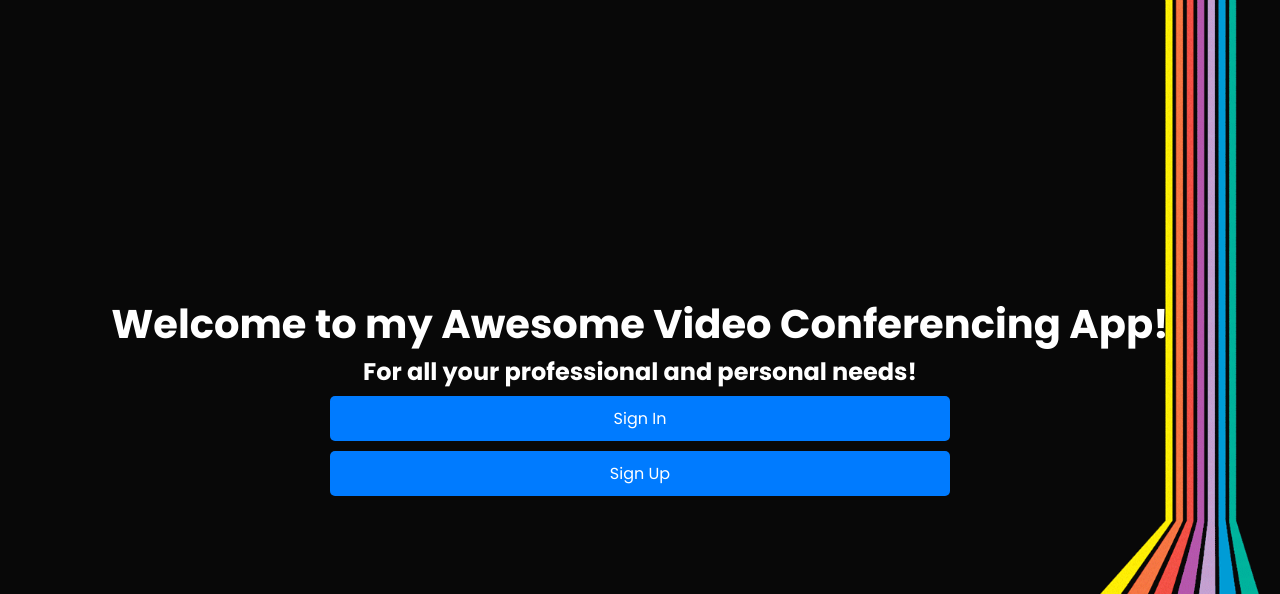
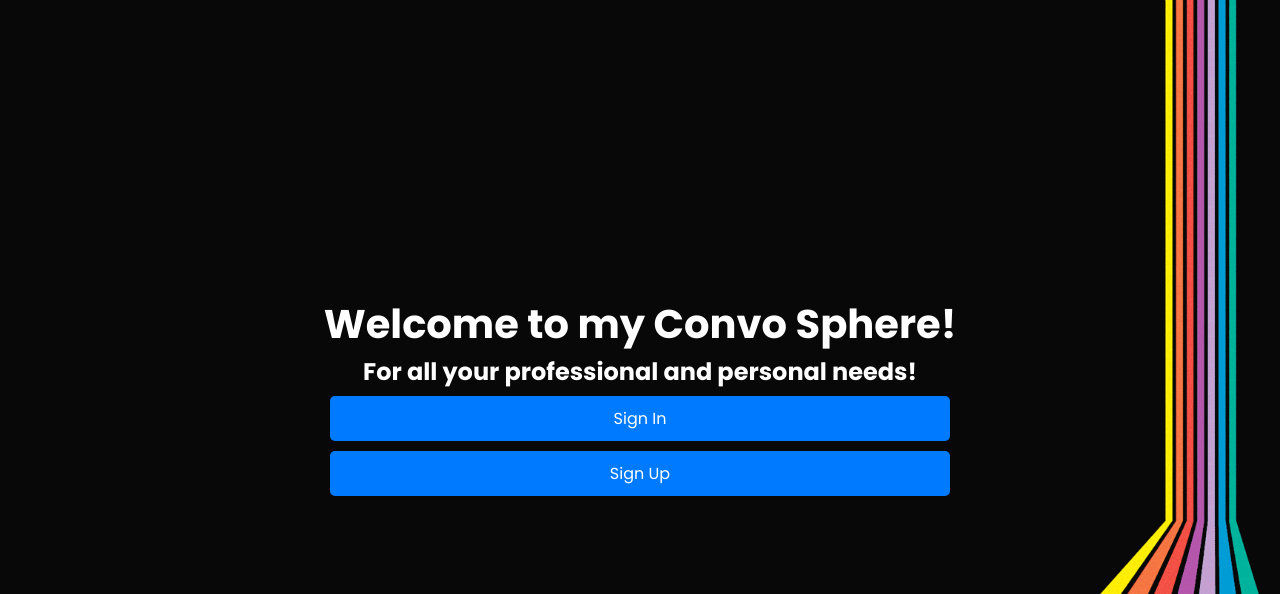
Before and after one commit to amrmzfr/AutoTranslator, a Django app: page / in a window 1280 px wide. Shown: the top 594 px of the page. Run offline with Django 5.2, Linux system fonts and the light colour scheme.

Commit message:
Update index.html

```diff
--- a/videoconference_app/templates/index.html
+++ b/videoconference_app/templates/index.html
@@ -11,7 +11,7 @@
 </head>
 <body>
   <div class="intro">
-      <h1>Welcome to my Awesome Video Conferencing App!</h1>
+      <h1>Welcome to my Convo Sphere!</h1>
       <h2>For all your professional and personal needs!</h2>
       <!-- create a signup and signin button-->
       <a href="{% url 'login' %}" class="button">Sign In</a>
```
